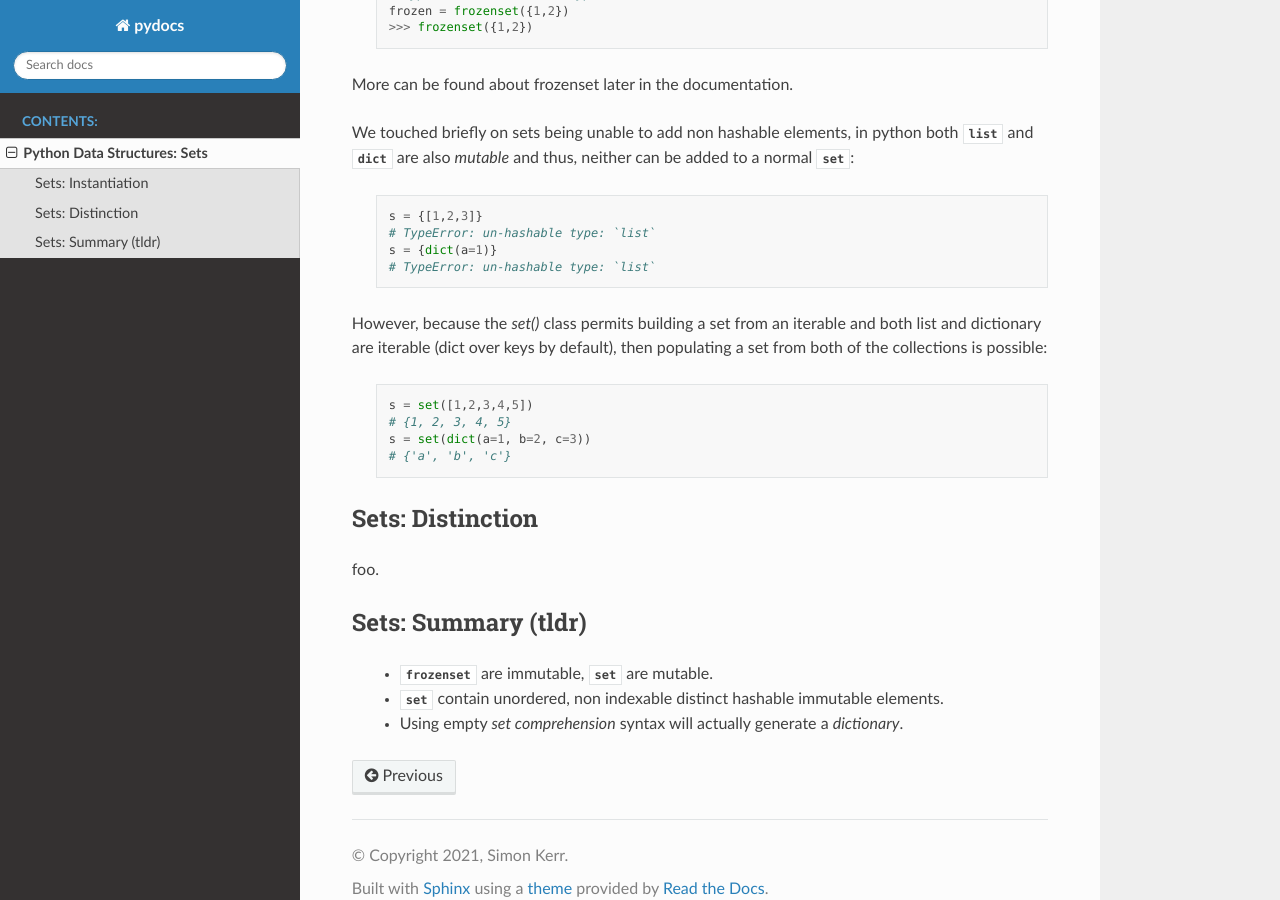
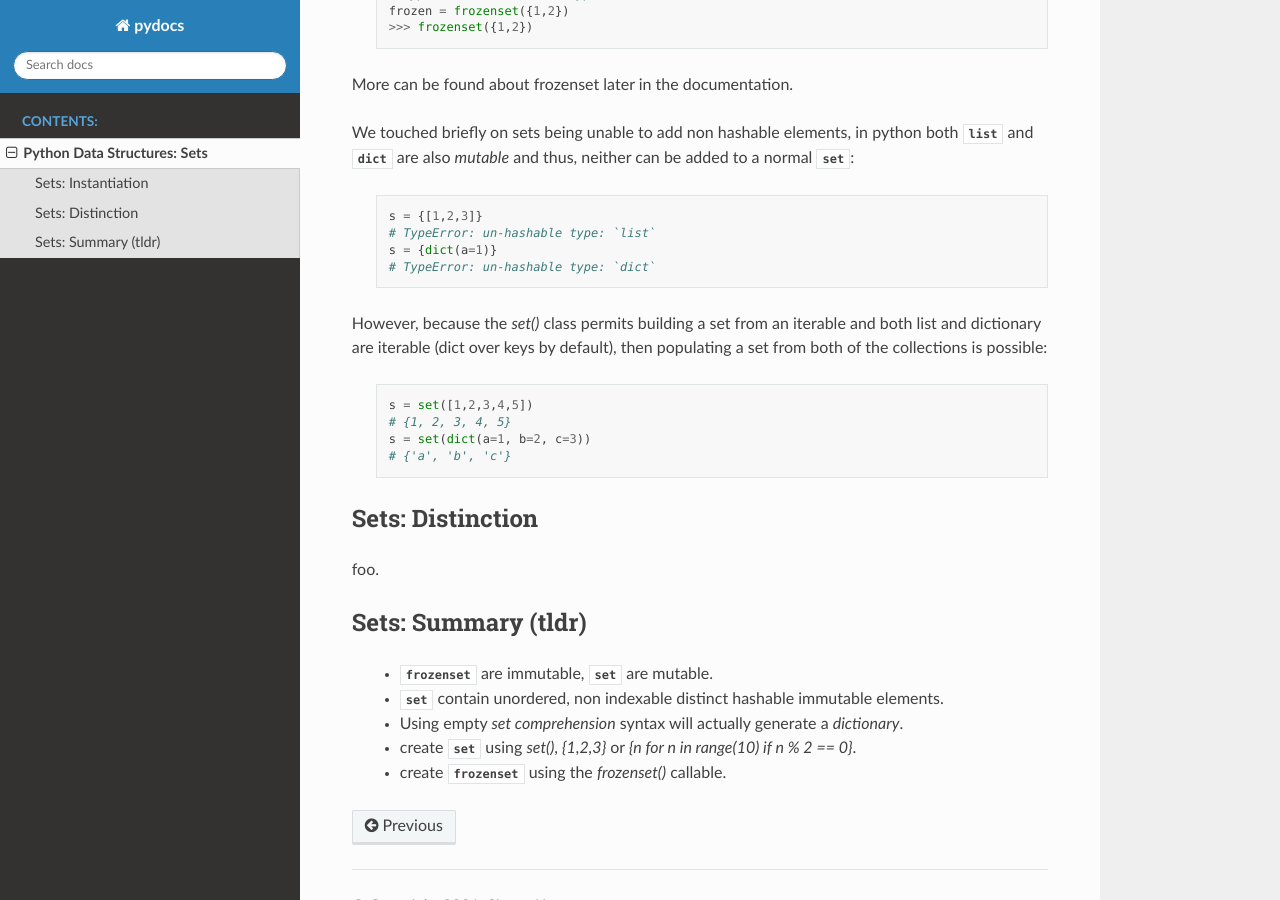
Before and after one commit to symonk/pydocs, a Sphinx documentation site: the page built from docs/source/_data_structures/sets/sets.rst, in a window 1280 px wide and 900 px high, scrolled down 996 px. Built offline with Sphinx 7.4.7 and the Read the Docs theme 2.0.0, drawn with Linux system fonts in a browser that asks for light colours.

Commit message:
typos; more tldr on sets

```diff
--- a/docs/source/_data_structures/sets/sets.rst
+++ b/docs/source/_data_structures/sets/sets.rst
@@ -57,7 +57,7 @@ to a normal :class:`set`:
         s = {[1,2,3]}
         # TypeError: un-hashable type: `list`
         s = {dict(a=1)}
-        # TypeError: un-hashable type: `list`
+        # TypeError: un-hashable type: `dict`
 
 However, because the `set()` class permits building a set from an iterable and both
 list and dictionary are iterable (dict over keys by default), then populating a set
@@ -81,3 +81,5 @@ Sets: Summary (tldr)
     * :class:`frozenset` are immutable, :class:`set` are mutable.
     * :class:`set` contain unordered, non indexable distinct hashable immutable elements.
     * Using empty `set comprehension` syntax will actually generate a `dictionary`.
+    * create :class:`set` using `set()`, `{1,2,3}` or `{n for n in range(10) if n % 2 == 0}`.
+    * create :class:`frozenset` using the `frozenset()` callable.
```
